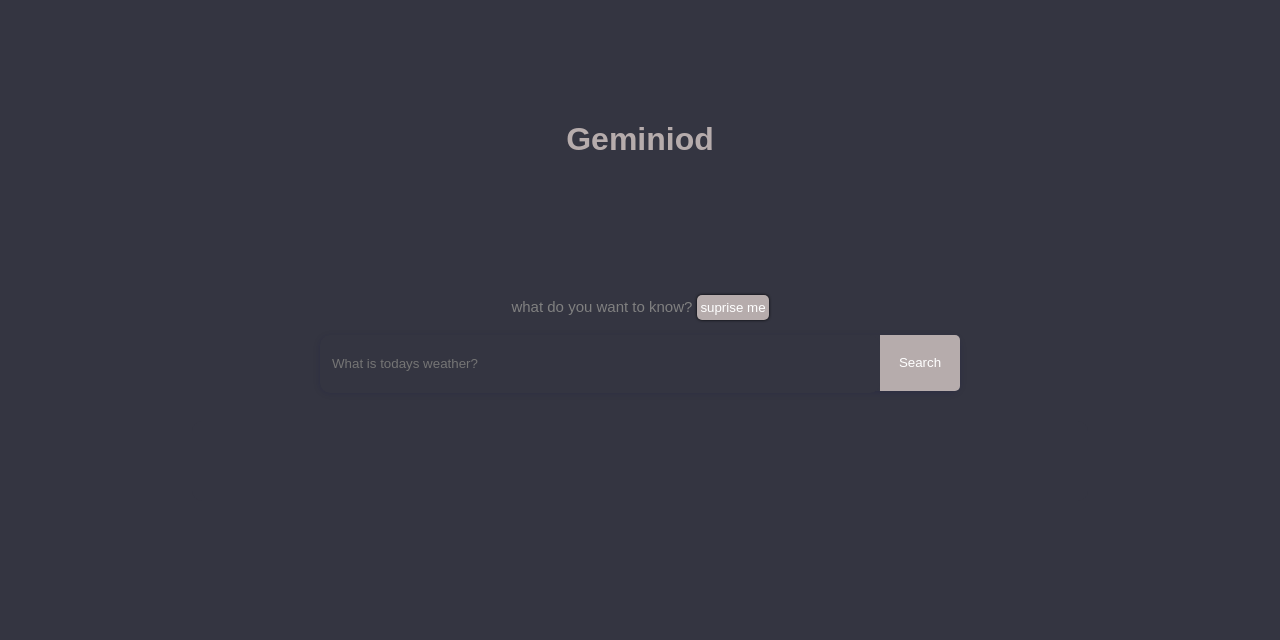
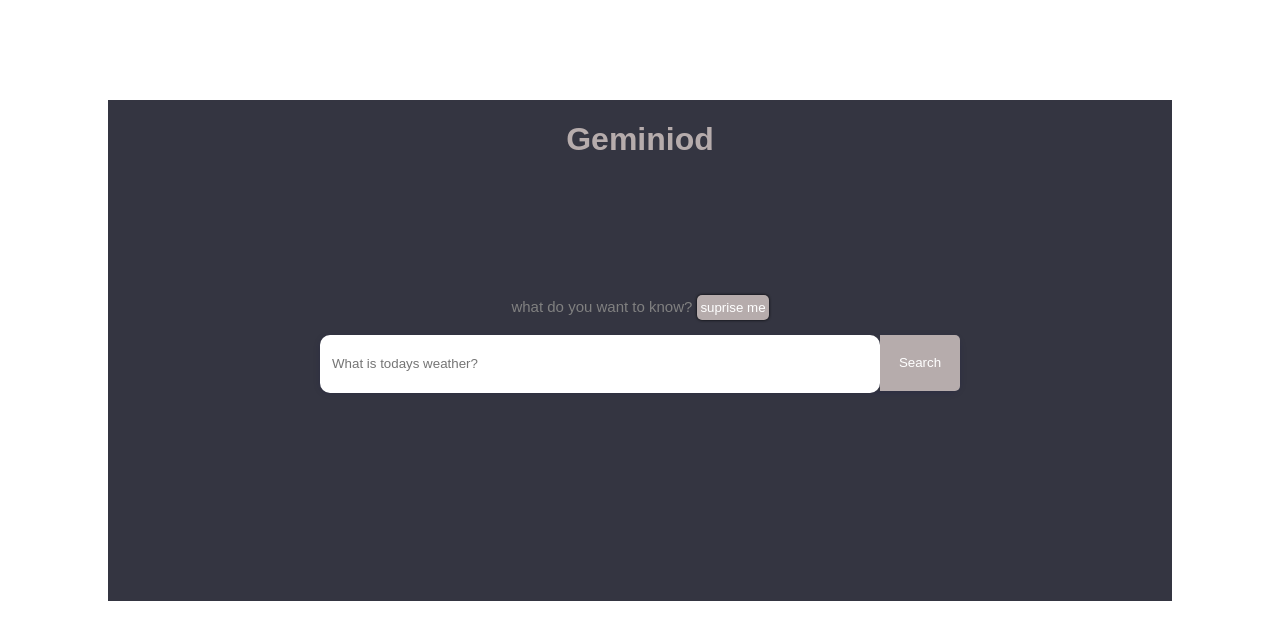
Before and after one commit to oluwatay123/Geminoid, a React (Create React App) app: page / in a window 1280 px wide. Shown: the top 640 px of the page. Built offline with nearby package versions, Linux system fonts and the light colour scheme; the HTML template or start-up script is replaced by a standard one.

Commit message:
Update index.css

```diff
--- a/src/index.css
+++ b/src/index.css
@@ -1,6 +1,5 @@
 * {
   font-family: sans-serif;
-    background: #343541;
 }
 
 .app {
@@ -9,6 +8,7 @@
   align-items: center;
   justify-content: center;
   margin: 100px;
+      background: #343541;
 
 }
 
```
